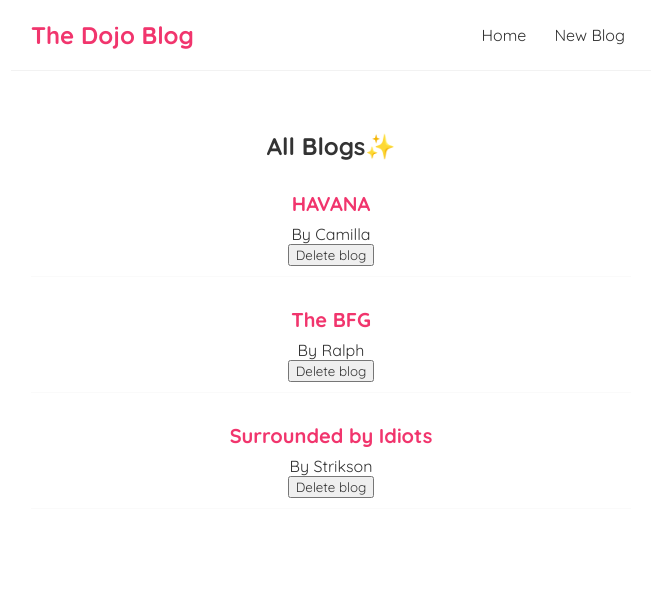
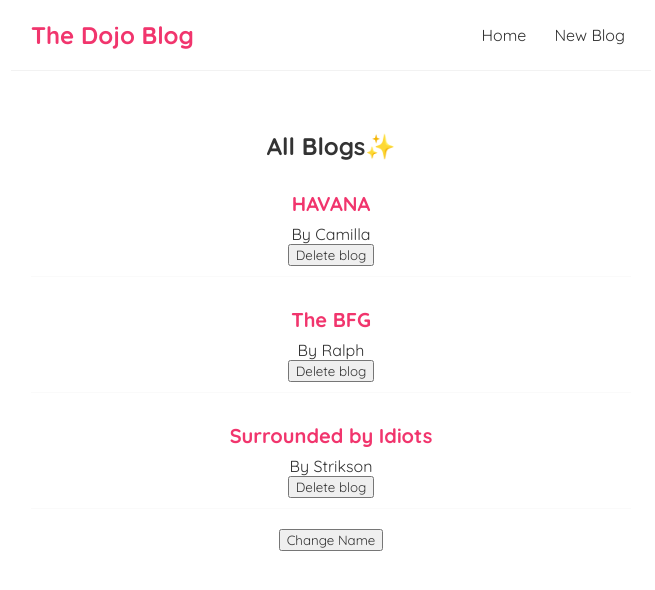
Before and after one commit to Kahssie/dojo-blog, a React (Create React App) app: page / in a window 1280 px wide. Shown: the top 590 px of the page, without its empty margins (309-964 px from the left). Built offline with nearby package versions, Linux system fonts and the light colour scheme; data requests are answered from the project's data file.

Commit message:
Add JSONServer for local data and useEffect

```diff
--- /dev/null
+++ b/data/db.json
@@ -0,0 +1,21 @@
+{
+  "blogs": [
+    {
+      "title": "HAVANA",
+      "body": "Lorem ipsum odor amet, consectetuer adipiscing elit. Ac purus in massa egestas mollis varius; dignissim elementum. Mollis tincidunt mattis hendrerit dolor eros enim, nisi ligula ornare. Hendrerit parturient habitant pharetra rutrum gravida porttitor eros feugiat. Mollis elit sodales taciti duis praesent id. Consequat urna vitae morbi nunc congue.",
+      "author":"Camilla",
+      "id": 1
+    },
+		{
+      "title": "The BFG",
+      "body": "BIG FRICKIN GIANT RAAAAAAAAAAAAAAAAAAAAAAAAAAAAAAAAAAAAAAAAAAAAAAAAAAAAAAAAAAAAAAAAAAAAAAAAAAAAAAAAAAAAAAAAAAAAAAAAAAAAAAAAAAAAAAAAAAAAAAAAAAAHHHHHHHHHHHHHHHHHHHHHHHHHHHHHHHHHHHHHHHHHHHHHHHHH",
+      "author":"Ralph",
+      "id": 2
+    },
+		{
+      "title": "Surrounded by Idiots",
+      "body": "Non etiam tempor id arcu magna ante eget. Nec per posuere cubilia cras porttitor condimentum orci suscipit. Leo maecenas in tristique, himenaeos elementum placerat. Taciti rutrum nostra eget cursus velit ultricies. Quam molestie tellus himenaeos cubilia congue vivamus ultricies. Interdum praesent ut penatibus fames eros ad consectetur sed.",
+      "author":"Strikson", "id": 3
+    }
+  ]
+}
--- a/src/BlogList.js
+++ b/src/BlogList.js
@@ -1,4 +1,4 @@
-const BlogList = ({blogs, title, handleDelete}) => {
+const BlogList = ({ blogs, title }) => {
   // we do not directly edit data in here, rather at Home where states are managed
   return (
     <div className="blog-list">
@@ -7,7 +7,7 @@ const BlogList = ({blogs, title, handleDelete}) => {
 				<div className="blog-preview" key={blog.id}>
 					<h2>{blog.title}</h2>
 					<p>By {blog.author}</p>
-          <button onClick={() => handleDelete(blog.id)}>Delete blog</button>
+          <button >Delete blog</button>
 				</div>
 			)) }
     </div>
--- a/src/Home.js
+++ b/src/Home.js
@@ -1,21 +1,30 @@
-import { useState } from "react";
+import { useEffect, useState } from "react";
 import BlogList from "./BlogList";
 
+// run JSON server with: npx json-server --watch data/db.json --port 8000
+
 const Home = () => {
-	const [blogs, setBlogs] = useState([
-		{ title: 'HAVANA', body: 'ONANA', author:'Camilla', id: 1 },
-		{ title: 'The BFG', body: 'BIG FUCKEN GIANT', author:'Ralph', id: 2 },
-		{ title: 'Surrounded by Idiots', body: 'not rlly no', author:'Strikson', id: 3 }
-	]);
+	const [blogs, setBlogs] = useState(null);
 
-	const handleDelete = (id) => {
-		const newBlogs = blogs.filter(blog => blog.id !== id);
-		setBlogs(newBlogs);
-	}
+
+
+	const [name, setName] = useState('Ralph');
+
+	useEffect(() => {
+		fetch('http://localhost:8000/blogs')
+			.then(res => {
+				return res.json();
+			})
+			.then((data) => {
+				console.log(data);
+				setBlogs(data);
+			})
+	}, []); // empty dependency array only runs once on the first render, or add any state values that should trigger useeffect when their state changes
 
 	return (
 		<div className="home">
-			<BlogList blogs={blogs} title="All Blogs✨" handleDelete={handleDelete}/>
+			{blogs && <BlogList blogs={blogs} title="All Blogs✨"/>}
+			<button onClick={() => setName('Luigi')}>Change Name</button>
 		</div>
 	);
 }
```
